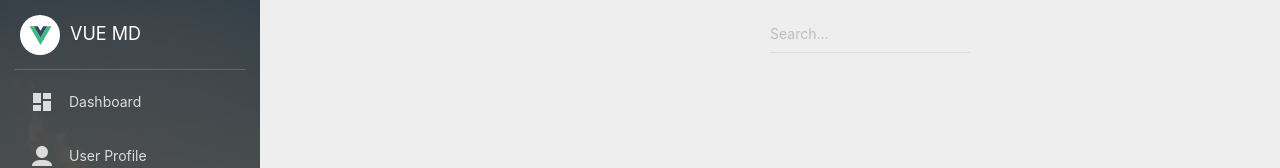
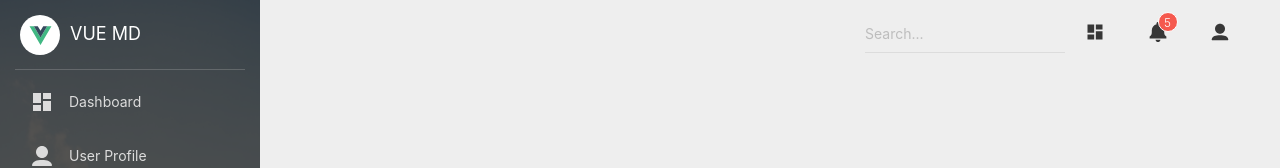
Before and after one commit to chichoon/vue-dashboard, a Vue app: page / in a window 1280 px wide. Shown: the top 168 px of the page. Built offline with nearby package versions, Linux system fonts and the light colour scheme.

Commit message:
feat: :sparkles: 헤더에 아이콘과 링크 추가

```diff
--- a/src/components/molecules/HeaderBar/HeaderBar.vue
+++ b/src/components/molecules/HeaderBar/HeaderBar.vue
@@ -2,6 +2,9 @@
 import { useRoute } from 'vue-router';
 
 import SearchBar from '@/components/atoms/SearchBar.vue';
+import DashboardIcon from '@/components/icons/DashboardIcon.vue';
+import BellIcon from '@/components/icons/BellIcon.vue';
+import UserIcon from '@/components/icons/UserIcon.vue';
 import { TITLE_LIST } from './constants';
 
 const route = useRoute();
@@ -9,11 +12,22 @@ const route = useRoute();
 
 <template>
   <header class="header">
-    <div class="header__section">
+    <div class="header__left-section">
       <h2 class="header__title">{{ TITLE_LIST[route.path] }}</h2>
     </div>
-    <div class="header__section">
+    <div class="header__right-section">
       <SearchBar />
+      <div class="header__icons">
+        <RouterLink class="header__icon" to="/dashboard">
+          <DashboardIcon />
+        </RouterLink>
+        <RouterLink class="header__icon" to="/notifications">
+          <BellIcon />
+        </RouterLink>
+        <RouterLink class="header__icon" to="/user">
+          <UserIcon />
+        </RouterLink>
+      </div>
     </div>
   </header>
 </template>
@@ -25,16 +39,13 @@ const route = useRoute();
   align-items: center;
   padding: 10px 15px;
 
-  &__section {
+  &__left-section {
     flex: 1;
-
-    &:nth-child(1) {
-      padding-left: 15px;
-    }
-
-    &:nth-child(2) {
-      padding-right: 15px;
-    }
+    display: flex;
+    flex-direction: row;
+    justify-content: space-between;
+    align-items: center;
+    padding-left: 15px;
   }
 
   &__title {
@@ -45,5 +56,51 @@ const route = useRoute();
     margin-right: 15px;
     padding: 10px 0;
   }
+
+  &__right-section {
+    width: 400px;
+    display: flex;
+    flex-direction: row;
+    align-items: center;
+    padding-right: 15px;
+  }
+
+  &__icons {
+    flex: 1;
+    display: flex;
+    flex-direction: row;
+    padding: 0 5px;
+    justify-content: space-between;
+  }
+
+  &__icon {
+    position: relative;
+    display: inline-block;
+    padding: 10px 15px;
+    color: var(--text-primary);
+
+    & > svg {
+      width: 20px;
+      height: 20px;
+    }
+
+    &:nth-child(2)::before {
+      content: '5';
+      position: absolute;
+      top: 0px;
+      right: 5px;
+      display: inline-block;
+      text-align: center;
+      vertical-align: middle;
+      background-color: var(--notification-danger);
+      width: 20px;
+      height: 20px;
+      border-radius: 20px;
+      font-size: var(--font-sm);
+      font-weight: 300;
+      color: var(--white);
+      border: 1px solid var(--white);
+    }
+  }
 }
 </style>
```
